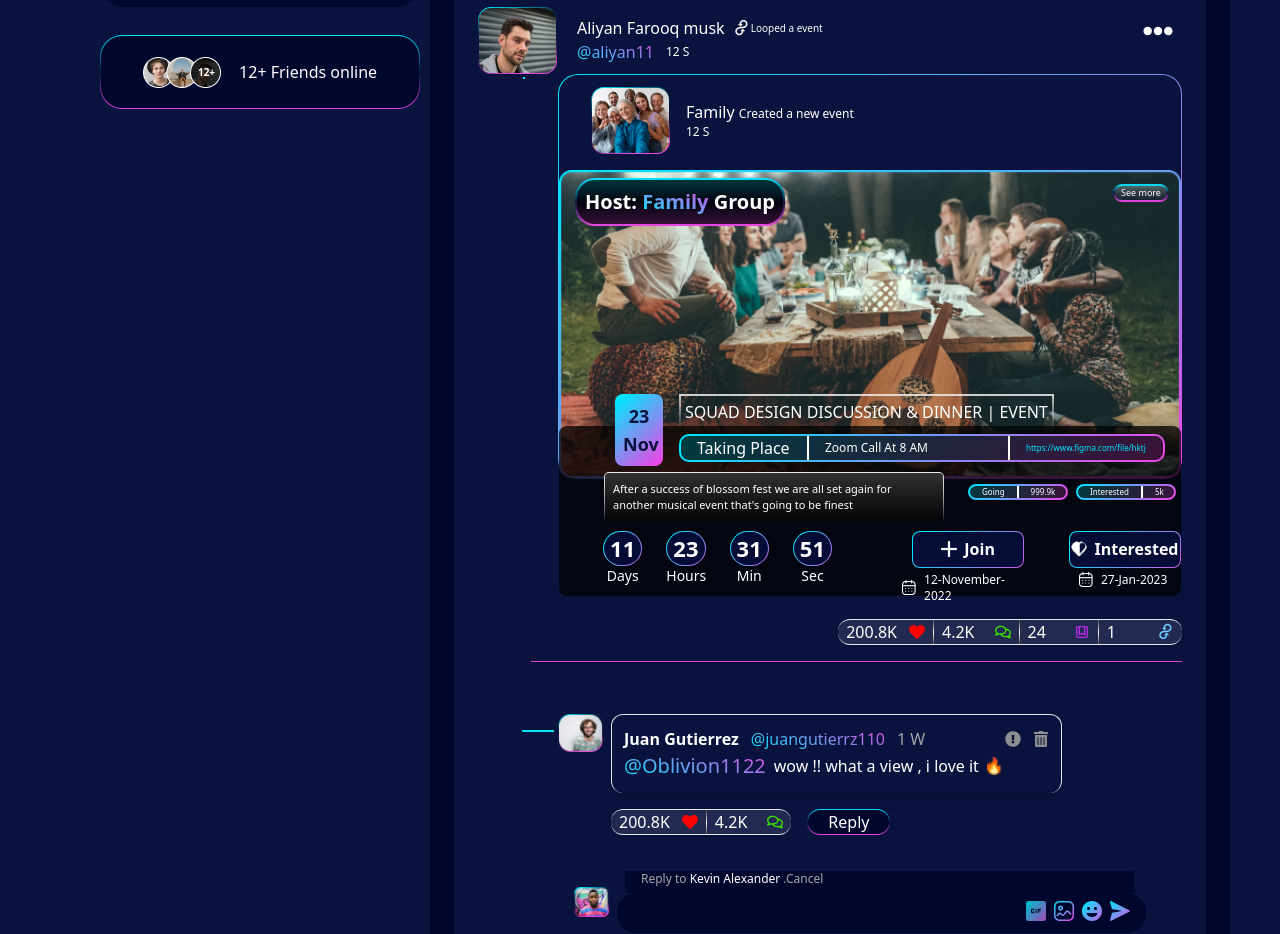
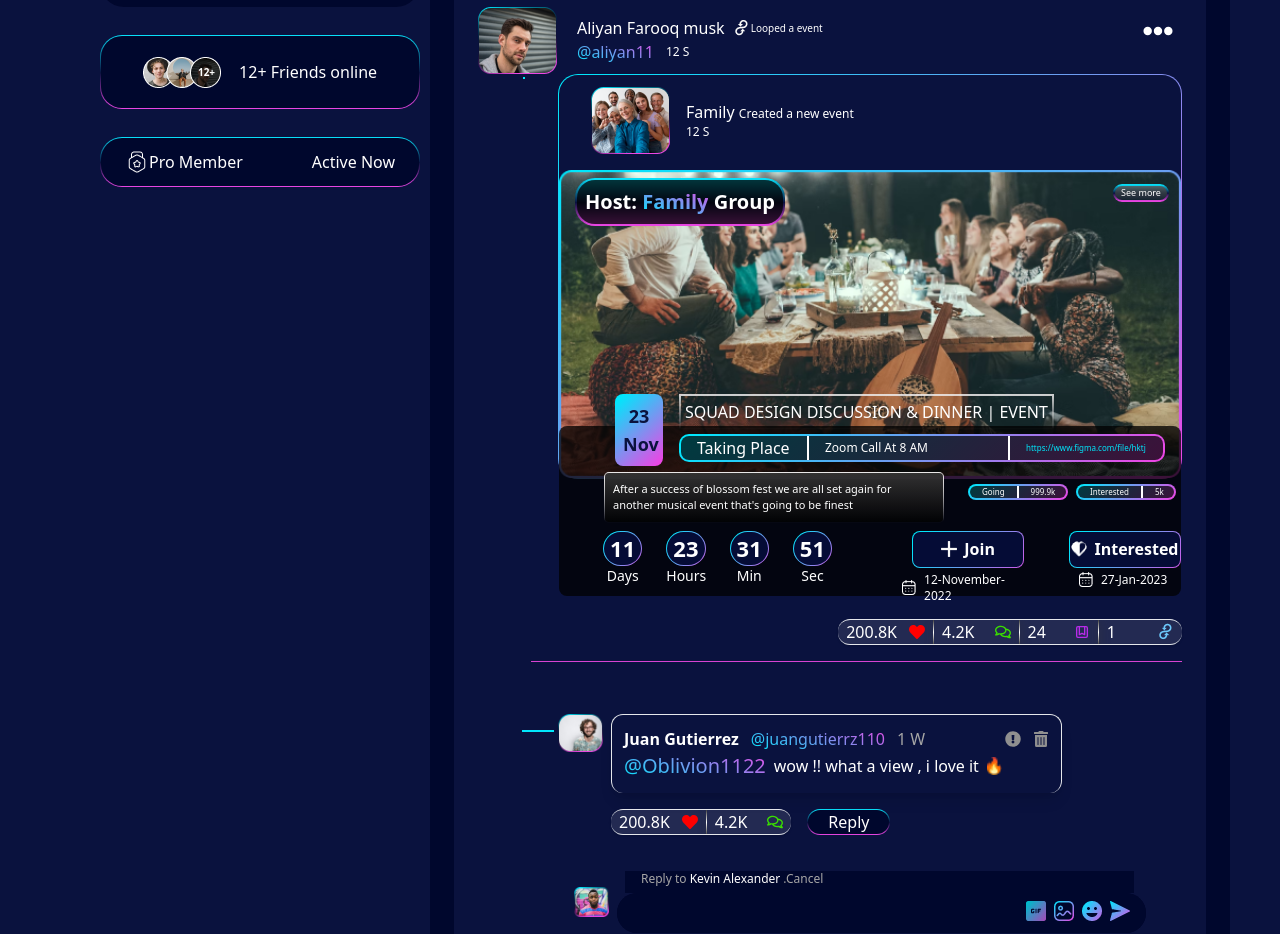
Before and after one commit to Rifat0001/social-web-application, a React (Vite) app: page / in a window 1280 px wide. Shown: the part 2681-3615 px from the top of the page. Built offline with nearby package versions, Linux system fonts and the light colour scheme.

Commit message:
Pro member

```diff
--- a/src/components/Profile/Profile.jsx
+++ b/src/components/Profile/Profile.jsx
@@ -1,11 +1,12 @@
 import bg from "../../assets/rect1.png";
 import profile from "../../assets/rect under.png";
 import follow from "../../assets/fooll.png";
-import generateicon from '../../assets/CreatePost/generatelink.png'
-import p1 from '../../assets/CreatePost/p1.png'
-import p2 from '../../assets/CreatePost/p2.png'
-import p3 from '../../assets/CreatePost/p3.png'
-import sendicon from '../../assets/CreatePost/send.png'
+import generateicon from "../../assets/CreatePost/generatelink.png";
+import award from "../../assets/CreatePost/award.png";
+import p1 from "../../assets/CreatePost/p1.png";
+import p2 from "../../assets/CreatePost/p2.png";
+import p3 from "../../assets/CreatePost/p3.png";
+import sendicon from "../../assets/CreatePost/send.png";
 import tick from "../../assets/tik.png";
 import gift from "../../assets/bd-gift.png";
 import LIcon from "../../assets/CreatePost/link.png";
@@ -380,7 +381,6 @@ const Profile = () => {
           className="bg-[#0A123E] py-2 px-4 rounded-xl my-3 w-full text-[10px]"
         />
         <div className="flex items-center justify-center gap-3">
-
           <button className="btn border-0 btn-sm bg-gradient-to-r from-[#EC46E5] via-[#00E7FC] to-[#B82BEA] my-2">
             <div className="flex justify-center items-center gap-2">
               <img src={generateicon} alt="" />
@@ -399,13 +399,26 @@ const Profile = () => {
       <div className="trend my-7">
         <div className="flex items-center justify-center py-3 gap-2">
           <div className="flex items-center">
-            <img src={p1} alt="" className=" w-full h-full"/>
-            <img src={p2} alt="" className=" -ml-2 w-full h-full"/>
-            <img src={p3} alt="" className=" -ml-2 relative w-full h-full"/>
-            <button className="btn bg-transparent text-[10px] text-white border-none -ml-10 z-10">12+</button>
+            <img src={p1} alt="" className=" w-full h-full" />
+            <img src={p2} alt="" className=" -ml-2 w-full h-full" />
+            <img src={p3} alt="" className=" -ml-2 relative w-full h-full" />
+            <button className="btn bg-transparent text-[10px] text-white border-none -ml-10 z-10">
+              12+
+            </button>
           </div>
 
           <p className="text-white">12+ Friends online</p>
+        </div>
+      </div>
+      {/* Active Now */}
+      <div className="trend my-7">
+        <div className="flex items-center justify-between py-3 gap-2 px-6">
+          <div className="text-white flex items-center justify-start">
+            <img src={award} alt="" />
+            <h2>Pro Member</h2>
+          </div>
+
+          <p className="text-white font-light">Active Now</p>
         </div>
       </div>
     </div>
```
Also changed, not shown: src/assets/CreatePost/award.png (added).
